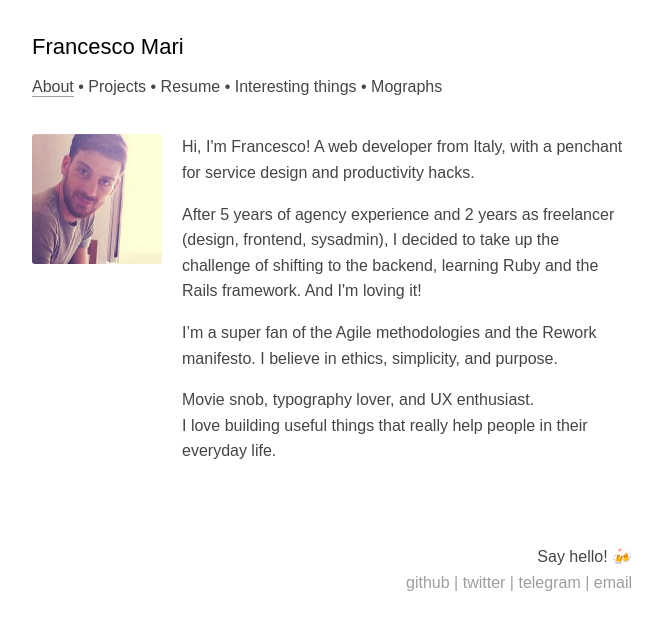
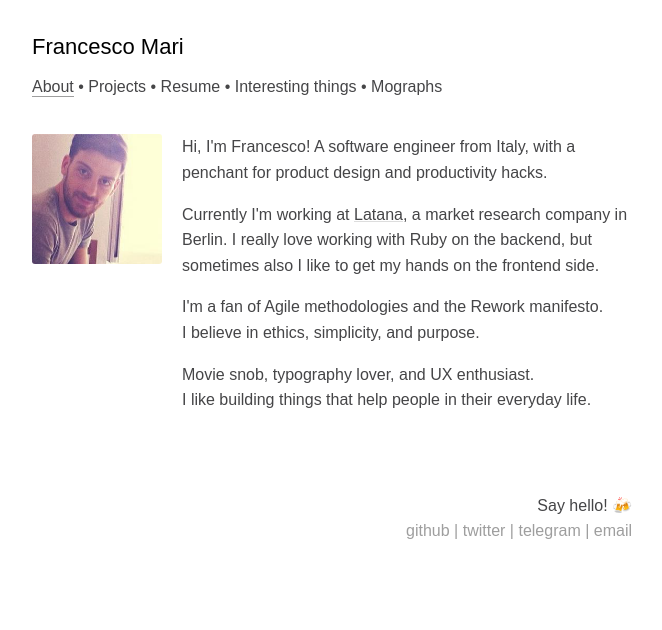
Before and after one commit to sekmo/sekmo.cc, a Jekyll site: the page built from index.html, in a window 1280 px wide. Shown: the top 630 px of the page, without its empty margins (308-970 px from the left). Built offline with Jekyll 4.4.1, drawn with Linux system fonts in a browser that asks for light colours.

Commit message:
Update home

```diff
--- a/index.html
+++ b/index.html
@@ -6,8 +6,8 @@ title:  About
 <img src="assets/images/francesco-mari.jpg" class="about-picture">
 
 <div class="about">
-  <p>Hi, I'm Francesco! A web developer from Italy, with a penchant for service design and productivity hacks.</p>
-  <p>After 5 years of agency experience and 2 years as freelancer (design, frontend, sysadmin), I decided to take up the challenge of shifting to the backend, learning Ruby and the Rails framework. And I'm loving it!</p>
-  <p>I’m a super fan of the Agile methodologies and the Rework manifesto. I believe in ethics, simplicity, and purpose.</p>
-  <p>Movie snob, typography lover, and UX enthusiast.<br>I love building useful things that really help people in their everyday life.</p>
+  <p>Hi, I'm Francesco! A software engineer from Italy, with a penchant for product design and productivity hacks.</p>
+  <p>Currently I'm working at <a href="https://latana.com/" target="_blank">Latana</a>, a market research company in Berlin. I really love working with Ruby on the backend, but sometimes also I like to get my hands on the frontend side.</p>
+  <p>I'm a fan of Agile methodologies and the Rework manifesto.<br>I believe in ethics, simplicity, and purpose.</p>
+  <p>Movie snob, typography lover, and UX enthusiast.<br>I like building things that help people in their everyday life.</p>
 </div>
```
